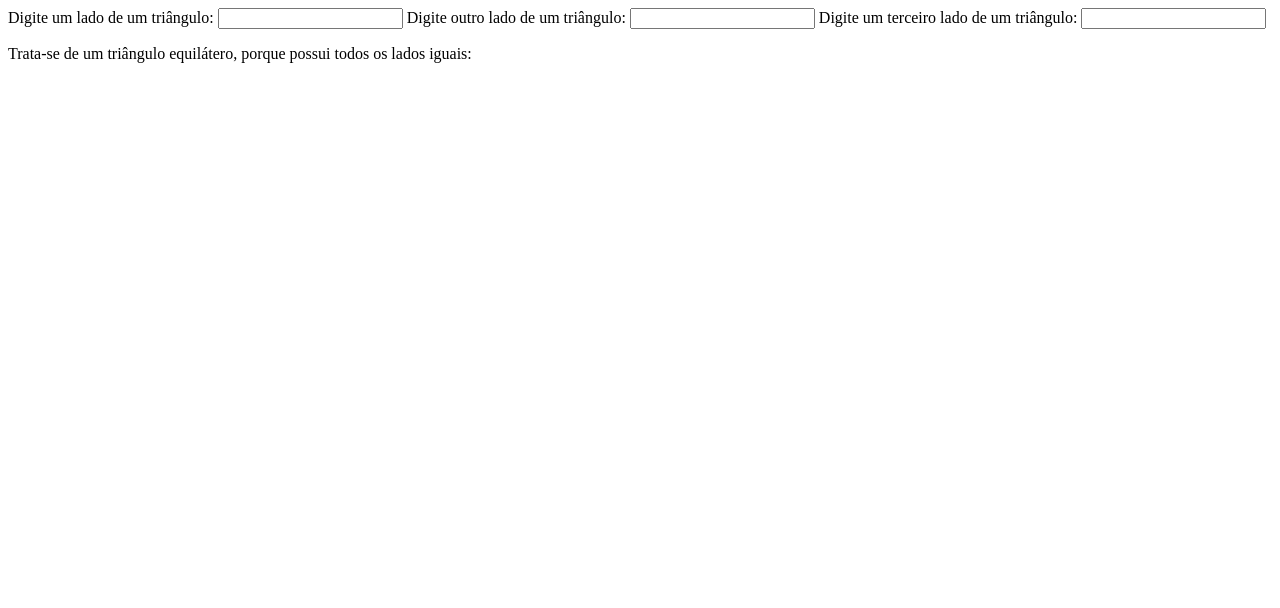
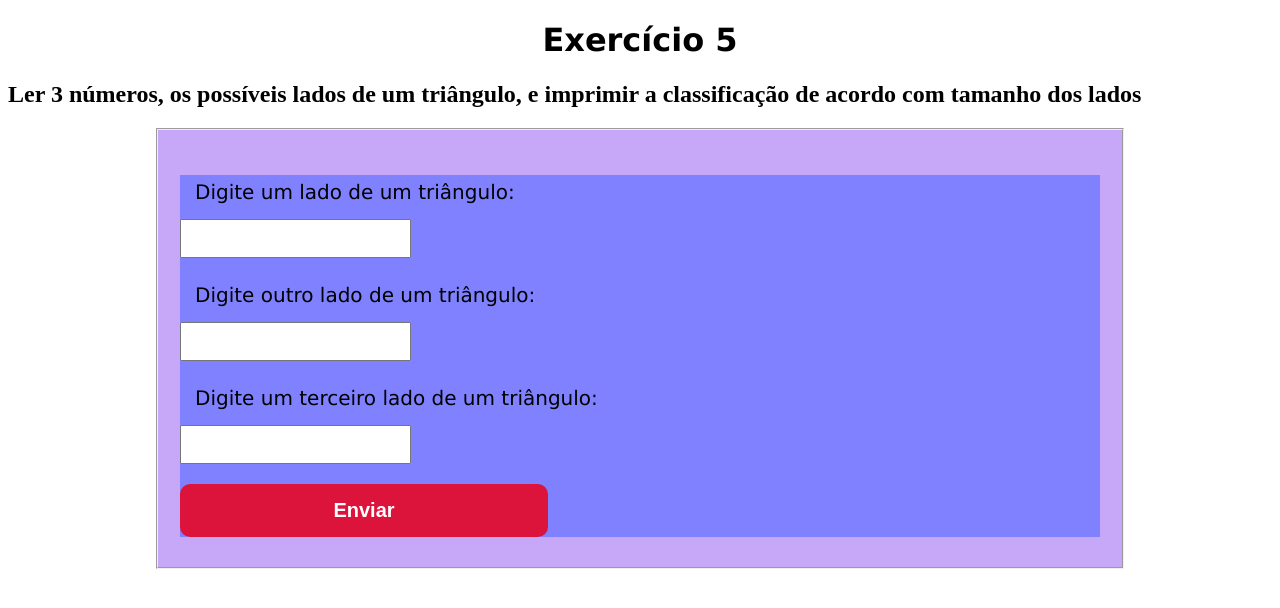
Before and after one commit to LilianePaixao/novos-titas, a PHP site: page /exercicio5/index.php in a window 1280 px wide. Shown: the top 608 px of the page. Run offline with PHP 8.4, Linux system fonts and the light colour scheme; data that the repository does not hold is empty.

Commit message:
Inclusao de css no exercicio5

```diff
--- a/exercicio5/index.php
+++ b/exercicio5/index.php
@@ -1,31 +1,39 @@
-<html>
+<!DOCTYPE html>
+<html lang="pt-br">
     <head>
-    <meta charset="UTF-8">
-    <meta http-equiv="X-UA-Compatible" content="IE=edge">
-    <meta name="viewport" content="width=device-width, initial-scale=1.0">
-    <title>Exercicio5</title>
+        <meta charset="UTF-8"/>
+        <link rel="stylesheet" href="/exercicio5/style.css">
+        <title>Exercicio 5</title>
     </head>
 <body>
-    <div>
-        <form action = "index.php" method="POST">
+    <h1> Exercício 5 </h1>
+    <h2>Ler 3 números, os possíveis lados de um triângulo, e imprimir a classificação de acordo com tamanho dos lados</h2>
+        <fieldset>
+            <form action = "/exercicio5/index.php" method="POST">
                 <label for="n1"> Digite um lado de um triângulo:</label>
                 <input type ="number" size= "10" maxlength ="10" name ="n1">
+
                 <label for="n2">Digite outro lado de um triângulo: </label>
                 <input type ="number" size= "10" maxlength ="10" name ="n2">
+
                 <label for="n3"> Digite um terceiro lado de um triângulo:</label>
                 <input type ="number" size= "10" maxlength ="10" name ="n3">
+
+                <input type="submit" value="Enviar" class="enviar">
             </form>
+        </fieldset>
 
         <?php
-        /* Ler 3 números, os possíveis lados de um triângulo, e imprimir a classificação de acordo com tamanho dos lados */
-        if($_POST["n1"] <> $_POST["n2"] && $_POST["n1"] <> $_POST["n3"]) {
-            echo "Trata-se de um triângulo escaleno, porque possui todos os lados diferentes: ". $_POST["n3"] . $_POST["n2"] . $_POST["n1"];
+        if($_POST["n1"] == null && $_POST["n2"] == null && $_POST["n3"] == null){
+            echo "";
+        }elseif($_POST["n1"] <> $_POST["n2"] && $_POST["n1"] <> $_POST["n3"]) {
+            echo "Trata-se de um triângulo escaleno, porque possui todos os lados diferentes: ". $_POST["n3"] ." , ". $_POST["n2"] . " e " . $_POST["n1"];
         }elseif ($_POST["n1"] == $_POST["n3"] && $_POST["n1"] == $_POST["n2"]){
-            echo "Trata-se de um triângulo equilátero, porque possui todos os lados iguais: ". $_POST["n1"] . $_POST["n2"] .$_POST["n3"];
+            echo "Trata-se de um triângulo equilátero, porque possui todos os lados iguais: ". $_POST["n1"] . " , " . $_POST["n2"] . " e " . $_POST["n3"];
         } else {
-            echo "Trata-se de um triângulo isósceles porque possui ao menos dois lados iguais". $_POST["n2"].$_POST["n1"].$_POST["n3"];
+            echo "Trata-se de um triângulo isósceles porque possui ao menos dois lados iguais". $_POST["n2"]." , ". $_POST["n1"]. " e ". $_POST["n3"];
         }
         ?>
-    </div>
+
 </body>
 </html>
--- /dev/null
+++ b/exercicio5/style.css
@@ -0,0 +1,44 @@
+h1, p{
+    text-align: center;
+    font-family: Verdana, Geneva, Tahoma, sans-serif;
+}
+fieldset{
+    background-color: rgb(199, 168, 248);
+    width:940px;
+    margin: 0 auto;
+}
+form{
+    background-color: rgb(127, 129, 255);
+    margin:40px 10px 20px 10px;
+}
+form label{
+    display: block;
+    font-size: 20px;
+    margin: 0 0 10px 10px;
+    padding: 5px;
+    font-family: Verdana, Geneva, Tahoma, sans-serif;
+}
+form input{
+    display: block;
+    margin:0 0 20px;
+    padding: 10px 25px;
+}
+legend input{
+    display: inline-block;
+}
+.enviar{
+    width:40%;
+    padding: 15px 0;
+    background-color:crimson;
+    font-weight: bold;
+    color:white;
+    font-size:20px;
+    border:none;
+    border-radius:10px;
+    transition: 2s all;
+    cursor: pointer;
+}
+.enviar:hover{
+    background: darkmagenta;
+    transform: scale(0.8);
+}
```
Lines whose indentation alone changed are shown as unchanged.
